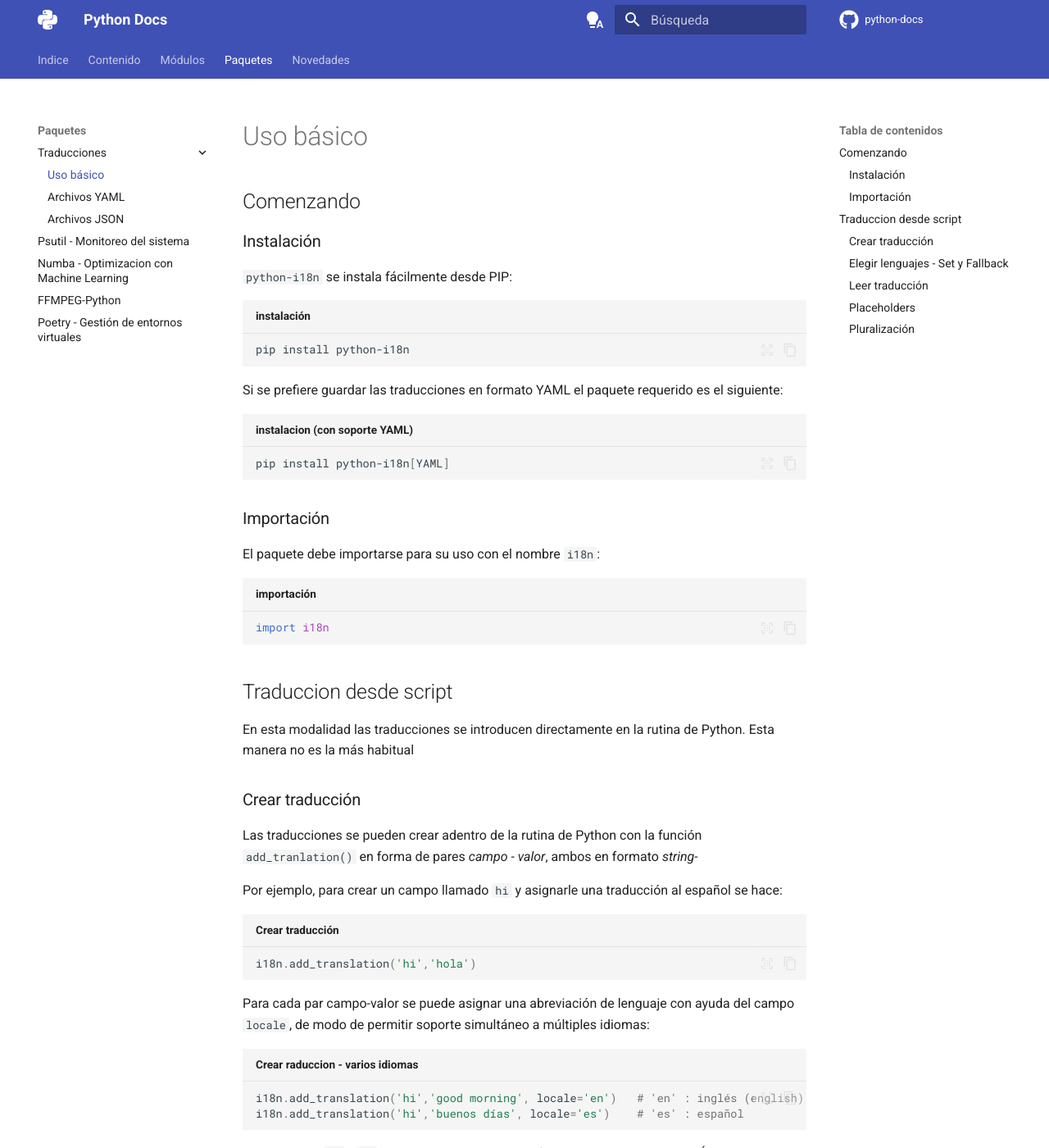
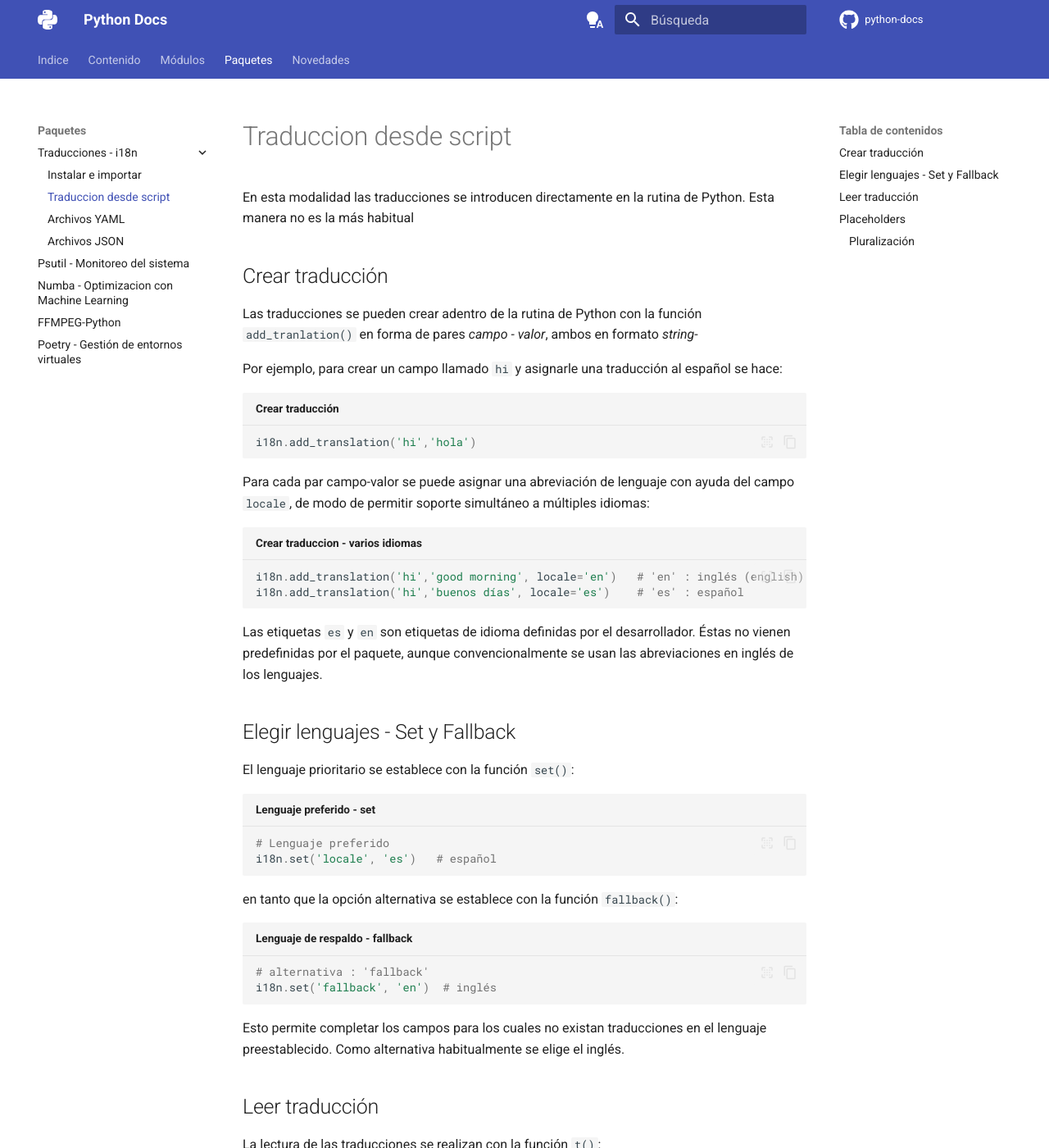
Before and after one commit to alejrot/python-docs, an MkDocs documentation site: the page built from docs/i18n/basico.md, in a window 1280 px wide and 1400 px high. Shown: the whole window at 82% size. Built offline with MkDocs 1.6.1 and Material for MkDocs 9.7.7, drawn with Linux system fonts in a browser that asks for light colours; plug-ins that fetch from the network failed and are left out; comment, search, counter and statistics services are not loaded; some of the changed text lies outside the part shown.

Commit message:
i18n: patches menores

````diff
--- a/docs/i18n/basico.md
+++ b/docs/i18n/basico.md
@@ -1,39 +1,11 @@
 
-# Uso básico
-
-## Comenzando
-
-### Instalación
-
-`python-i18n` se instala fácilmente desde PIP:
-
-```bash title="instalación"
-pip install python-i18n
-```
-
-Si se prefiere guardar las traducciones en formato YAML el paquete requerido es el siguiente:
-
-```bash title="instalacion (con soporte YAML)"
-pip install python-i18n[YAML]
-```
-
-
-### Importación
-
-El paquete debe importarse para su uso
-con el nombre `i18n`:
-```python title="importación"
-import i18n
-```
-
-
-## Traduccion desde script
+# Traduccion desde script
 
 En esta modalidad las traducciones
 se introducen directamente en la rutina de Python.
 Esta manera no es la más habitual
 
-### Crear traducción
+## Crear traducción
 
 Las traducciones se pueden crear
 adentro de la rutina de Python
@@ -52,7 +24,7 @@ se puede asignar una abreviación de lenguaje
 con ayuda del campo `locale`,
 de modo de permitir soporte simultáneo a múltiples idiomas:
 
-```python title="Crear raduccion -  varios idiomas"
+```python title="Crear traduccion -  varios idiomas"
 i18n.add_translation('hi','good morning', locale='en')   # 'en' : inglés (english)
 i18n.add_translation('hi','buenos días', locale='es')    # 'es' : español
 ```
@@ -62,18 +34,18 @@ definidas por el desarrollador.
 Éstas no vienen predefinidas por el paquete,
 aunque convencionalmente se usan las abreviaciones en inglés de los lenguajes.
 
-### Elegir lenguajes - Set y Fallback
+## Elegir lenguajes - Set y Fallback
 
 El lenguaje prioritario se establece
 con la función `set()`:
 
-```python title="Lenguaje preferido: set"
+```python title="Lenguaje preferido - set"
 # Lenguaje preferido
 i18n.set('locale', 'es')   # español
 ```
 en tanto que la opción alternativa se establece con la función `fallback()`:
 
-```python title="Lenguaje de respaldo: fallback"
+```python title="Lenguaje de respaldo - fallback"
 # alternativa : 'fallback'
 i18n.set('fallback', 'en')  # inglés
 ```
@@ -84,7 +56,7 @@ en el lenguaje preestablecido.
 Como alternativa habitualmente se elige el inglés.
 
 
-### Leer traducción
+## Leer traducción
 
 La lectura de las traducciones se realizan con la función `t()`:
 
@@ -100,9 +72,10 @@ o el de respaldo (`fallback`).
 Si no hay ninguna traducción preasiganada para el campo
 entonces se devuelve el mismo campo como texto.
 
-### Placeholders
+## Placeholders
 
-Se pueden implementar parámetros (campos variables) dentro de las traducciones, éstos son llamados ***placeholders*** o *marcadores*:
+Se pueden implementar parámetros (campos variables) dentro de las traducciones.
+Éstos son llamados ***placeholders*** o *marcadores*:
 
 ```python title="placeholders - formato"
 # campo 'name' variable
@@ -118,7 +91,6 @@ traducido = i18n.t('hi', name='Bob')    # 'Hola Bob!'
 ### Pluralización
 
 El ***placeholder***, si éste tiene valor numérico, puede usarse para elegir entre varias traducciones posibles.
-
 El valor numérico se pasa con la propiedad `count`. Las opciones de traducción se enmarcan entre llaves y hay cuatro opciones:
 
 |  Opcion |   Valor   |
@@ -133,7 +105,7 @@ donde estas opciones son las claves.
 
 Por ejemplo, supóngase un cliente de correos electrónicos:
 
-```python title="pluralización - formato"
+```python title="Pluralización - formato"
 i18n.add_translation('mails', {
     'zero': 'No tienes ningún correo nuevo.',
     'one': 'Tienes un nuevo correo.',
@@ -143,7 +115,7 @@ i18n.add_translation('mails', {
 ```
 La lectura de la traducción se hace asignándole el valor a la propiedad `count`:
 
-```python title="pluralización - uso"
+```python title="Pluralización - uso"
 print( i18n.t('mails', count=numero_entrada) )
 ```
 
--- a/mkdocs.yml
+++ b/mkdocs.yml
@@ -332,8 +332,9 @@ nav:
 
 
   - Paquetes:
-    - Traducciones:
+    - Traducciones - i18n:
       - i18n/index.md
+      - i18n/instalacion.md
       - i18n/basico.md
       - i18n/yaml.md
       - i18n/json.md
````
Also changed, not shown: docs/blog/posts/v2.md (+3 -0 lines), docs/i18n/index.md (+3 -2 lines), docs/i18n/instalacion.md (added, +26 -0 lines).
